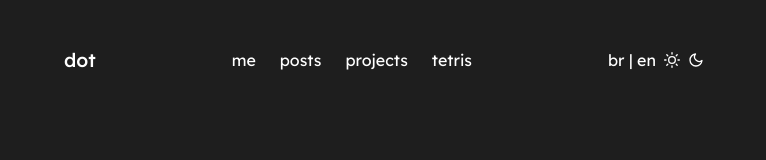
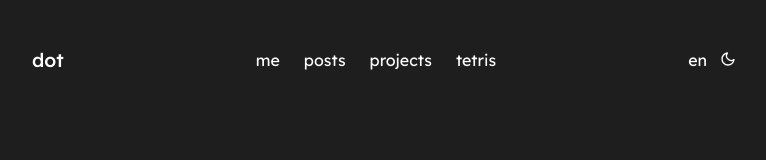
Before and after one commit to akadot/dotdev.me, a Next.js app: page /posts in a window 1280 px wide. Shown: the top 160 px of the page, without its empty margins (256-1022 px from the left). Built offline with nearby package versions, Linux system fonts and the light colour scheme; no server answers.

Commit message:
:lipstick: Styling some stuffs

```diff
--- a/app/(routes)/page.tsx
+++ b/app/(routes)/page.tsx
@@ -7,6 +7,7 @@ import styles from '@/app/styles/pages/index.module.scss'
 export default function Home() {
   return (
     <main className={styles.container}>
+      <p>Hi, I&apos;m <strong>Murilo Oliveira</strong>, a.k.a</p>
       <section>
         <p>dot</p>
         <Typewriter options={{
--- a/app/components/Header.tsx
+++ b/app/components/Header.tsx
@@ -1,12 +1,27 @@
+"use client"
+import {useState} from 'react'
 import Link from 'next/link'
 
 import {FiSun, FiMoon} from 'react-icons/fi'
+import {LuLanguages} from 'react-icons/lu'
 
 import styles from '@/app/styles/components/header.module.scss'
 
 export default function Header() {
+    const [lang, setLang] = useState("en");
+    const [theme, setTheme] = useState("dark");
+
+    const changeThemeTo = (theme : string) => {
+        setTheme(theme);
+    }
+
+    const changeLangTo = (lang : string) => {
+        setLang(lang);
+    }
+
+
     return (
-        <main className={styles.container}>
+        <header className={styles.container}>
             <Link href="/" className={styles.title}>dot</Link>
             <nav className={styles.menu}>
                 <Link className={styles.pages} href="/me">me</Link>
@@ -14,11 +29,14 @@ export default function Header() {
                 <Link className={styles.pages} href="/projects">projects</Link>
                 <Link className={styles.pages} href="/tetris">tetris</Link>
             </nav>
-            <section>
-                <p>br | en</p>
-                <FiSun/>
-                <FiMoon/>
+            <section className={styles.switches}>
+                <section className={styles.langs}>
+                {lang == "en" ? <span title='to pt-br' onClick={() => changeLangTo("br")}>en</span> : <span title='to en-us' onClick={() => changeLangTo("en")}>br</span>}
+                </section>
+                <section className={styles.theme}>
+                    {theme == "dark" ? <FiMoon size='1rem' title='to light' onClick={() => changeThemeTo("light")}/> : <FiSun size='1rem' title='to dark' onClick={() => changeThemeTo("dark")}/>}
+                </section>
             </section>
-        </main>
+        </header>
     )
 }
--- a/app/styles/_colors.scss
+++ b/app/styles/_colors.scss
@@ -3,8 +3,8 @@ $main-bg: #1E1E1E;
 
 $gray-fg: #808080;
 
-$home: #ffffff;
+$home: #ffbe0b;
 $about: #9b5de5;
-$posts: #ffbe0b;
-$projects: #50fa7b;
+$posts: #50fa7b;
+$projects: #39A0ED;
 $tetris: #e63946;
--- a/app/styles/components/header.module.scss
+++ b/app/styles/components/header.module.scss
@@ -5,12 +5,6 @@
     display: flex;
     align-items: center;
     justify-content: space-between;
-
-    & section{
-        display: flex;
-        align-items: center;
-        column-gap: 0.5rem;
-    }
 }
 
 .title {
@@ -18,10 +12,12 @@
     align-items: center;
     font-weight: 500;
     font-size: 1.2rem;
-    transition: transform 0.1s ease-in-out;
+    transition: all 0.2s ease-in-out;
 
     &:hover {
         transform: scale(1.1);
+        text-shadow: 0 0 1px colors.$home;
+
     }
 }
 
@@ -39,7 +35,7 @@
     &::before {
         content: "";
         height: 1.1rem;
-        background-color: aliceblue;
+        background-color: colors.$main-fg;
         position: absolute;
         bottom: 0;
         left: -0.3rem;
@@ -69,6 +65,35 @@
     background-color: colors.$tetris;
 }
 
+.switches{
+    display: flex;
+    align-items: flex-end;
+    justify-content: center;
+    column-gap: 0.8rem;
+}
+
+.theme, .langs{
+    cursor: pointer;
+}
+
+.theme{
+    height: fit-content;
+}
+
+.langs{
+    width: 1.2rem;
+    text-align: center;
+    border-bottom: 0.1rem solid transparent;
+}
+
+.langs span{
+    font-size: 1rem;
+}
+
+.langs:hover{
+    color: colors.$home;
+    border-bottom-color: colors.$home;
+}
 
 @keyframes hover_link {
     0% {
@@ -86,14 +111,14 @@
 
 @keyframes hover_color {
     0% {
-        color: #ffffff;
+        color: colors.$main-fg;
     }
 
     10% {
-        color: #1E1E1E;
+        color: colors.$main-bg;
     }
 
     100% {
-        color: #1E1E1E;
+        color: colors.$main-bg;
     }
 }
--- a/app/styles/globals.scss
+++ b/app/styles/globals.scss
@@ -20,7 +20,7 @@ body {
   flex-direction: column;
   align-items: center;
   justify-content: space-between;
-  padding: 3rem 20rem;
+  padding: 3rem 18rem;
 
   background-color: colors.$main-bg;
   color: colors.$main-fg;
--- a/app/styles/pages/index.module.scss
+++ b/app/styles/pages/index.module.scss
@@ -1,3 +1,5 @@
+@use "../colors";
+
 .container{
     display: flex;
     flex-direction: column;
@@ -5,7 +7,7 @@
     justify-content: center;
     width: 100%;
 
-    row-gap: 0.8rem;
+    row-gap: 3rem;
 
     & section{
         display: flex;
@@ -19,11 +21,13 @@
 }
 
 .cursor{
+    color: colors.$home;
     font-size: 5rem;
     font-weight: 500;
 }
 
 .typewriter{
+    color: colors.$home;
     font-size: 6rem;
     font-weight: 600;
 }
--- a/app/styles/pages/posts.module.scss
+++ b/app/styles/pages/posts.module.scss
@@ -36,7 +36,7 @@
 }
 
 .post:hover{
-    box-shadow: inset 0 0 0.5px 1px #fffb0325,
+    box-shadow: inset 0 0 0.5px 1px #50fa7a6c,
         /* shadow ring 👇 */
         0 0 0 1px hsla(0, 0%, 0%, 0.05),
         /* multiple soft shadows 👇 */
--- a/app/styles/pages/projects.module.scss
+++ b/app/styles/pages/projects.module.scss
@@ -6,7 +6,7 @@
     align-items: center;
     row-gap: 1.5rem;
     padding-top: 5rem;
-    padding-bottom: 1.5rem;
+    padding-bottom: 2rem;
 }
 
 .projects_list{
@@ -29,7 +29,7 @@
     word-wrap: break-word;
     border-radius: 0.2rem;
     padding: 0.8rem 0.5rem;
-    border: 0.1rem solid #00802625;
+    border: 0.1rem solid #0a66c225;
     transition: all 0.2s ease-in-out;
 
     box-shadow:
@@ -82,9 +82,9 @@
     padding: 0.15rem;
     border-radius: 0.3rem;
     color: colors.$gray-fg;
-    background-color: #0080261c;
+    background-color: #0a66c21c;
 
-    box-shadow: inset 0 0 0.5px 1px #0080261c,
+    box-shadow: inset 0 0 0.5px 1px #0a66c21c,
         /* shadow ring 👇 */
         0 0 0 1px hsla(0, 0%, 0%, 0.05),
         /* multiple soft shadows 👇 */
```
Also changed, not shown: app/components/Socials.tsx (+5 -5 lines), app/styles/components/socials.module.scss (+7 -5 lines).
